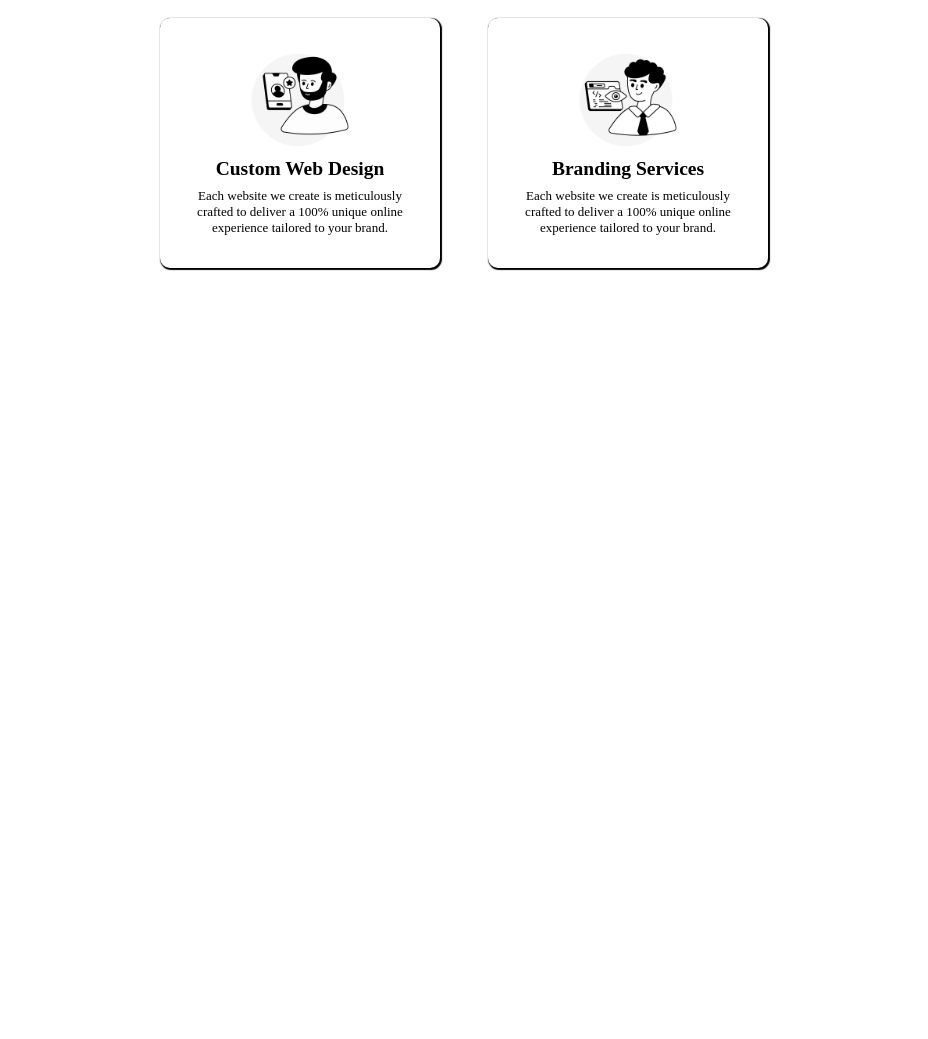
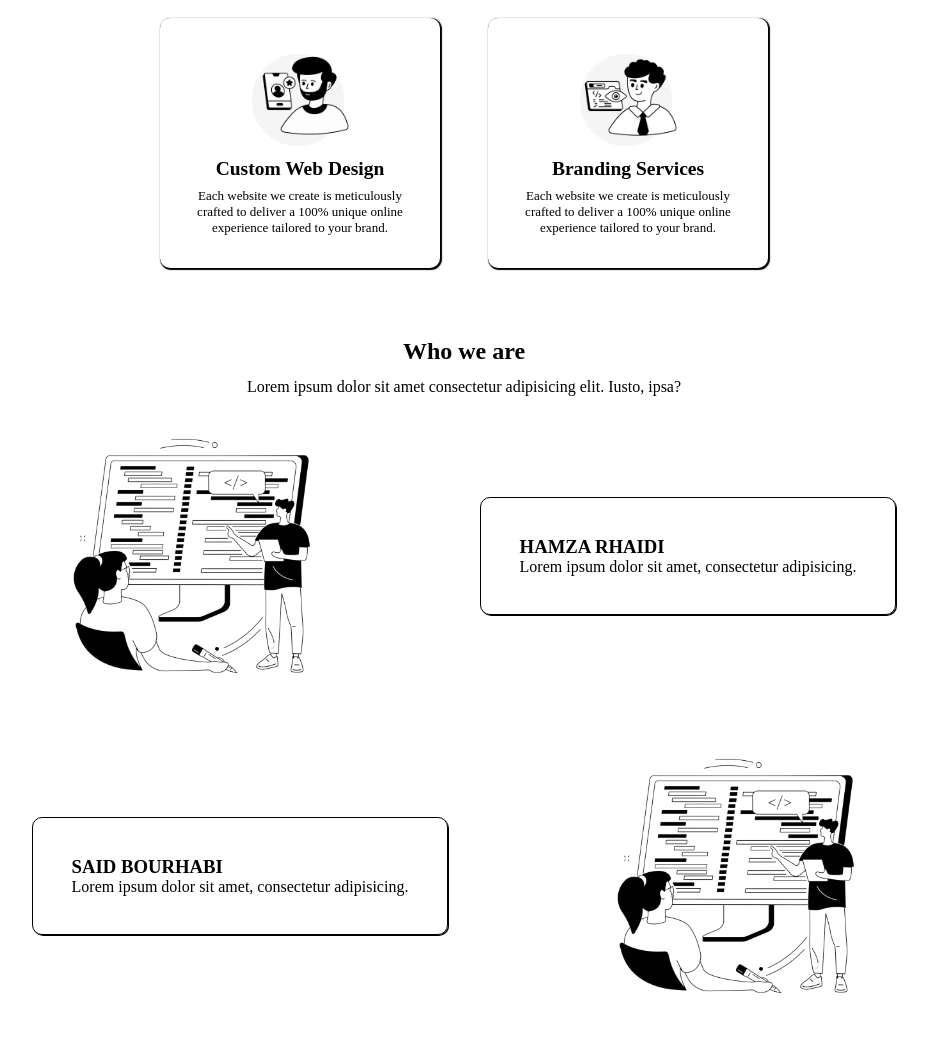
Before and after one commit to Saidbourhabi/Hamza-said, a plain HTML site: page index.html in a window 1280 px wide. Shown: the part 1357-2396 px from the top of the page, without its empty margins (176-1104 px from the left). Before the commit the page ends 1657 px from the top, so only its background shows below. Drawn offline with Linux system fonts and the light colour scheme.

Commit message:
who we are

```diff
--- a/index.html
+++ b/index.html
@@ -106,6 +106,28 @@
                         </div>
                     </div>
                  </section>
+                 <!-- section who we are -->
+                  <div class="infos">
+                    <div class="infos-title">
+                        <h2>Who we are</h2>
+                        <p>Lorem ipsum dolor sit amet consectetur adipisicing elit. Iusto, ipsa?</p>
+
+                    </div>
+                    <div class="infos-top">
+                        <img src="./public/images/coding-workshop.png" alt="">
+                        <div class="infos-top-content">
+                            <h3>HAMZA RHAIDI</h3>
+                            <p>Lorem ipsum dolor sit amet, consectetur adipisicing.</p>
+                        </div>
+                    </div>
+                    <div class="infos-bottom">
+                        <div class="infos-top-content">
+                            <h3>SAID BOURHABI</h3>
+                            <p>Lorem ipsum dolor sit amet, consectetur adipisicing.</p>
+                        </div>
+                        <img src="./public/images/coding-workshop.png" alt="">
+                    </div>
+                  </div>
 
 
 
--- a/public/css/app.css
+++ b/public/css/app.css
@@ -109,7 +109,6 @@ button {
 
 #services {
     width: 100%;
-    height: 100vh;
 }
 
 .services-content {
@@ -162,6 +161,42 @@ button {
 .open,
 .close {
     display: none;
+}
+
+.infos{
+    display: flex;
+    flex-direction: column;
+    align-items: center;
+    padding: 3vw;
+
+}
+
+
+.infos-title{
+    display: flex;
+    flex-direction: column;
+    align-items: center;
+    gap: 1vw;
+
+}
+.infos-top , .infos-bottom{
+    display: flex;
+    align-items: center;
+    justify-content: center;
+    gap: 10vw;
+
+}
+
+.infos-top>img , .infos-bottom>img{
+    width: 25vw;
+
+}
+
+.infos-top-content{
+    border: 1px solid black;
+    padding: 3vw;
+    border-radius: 10px;
+    box-shadow: 1px 1px;
 }
 
 
```
